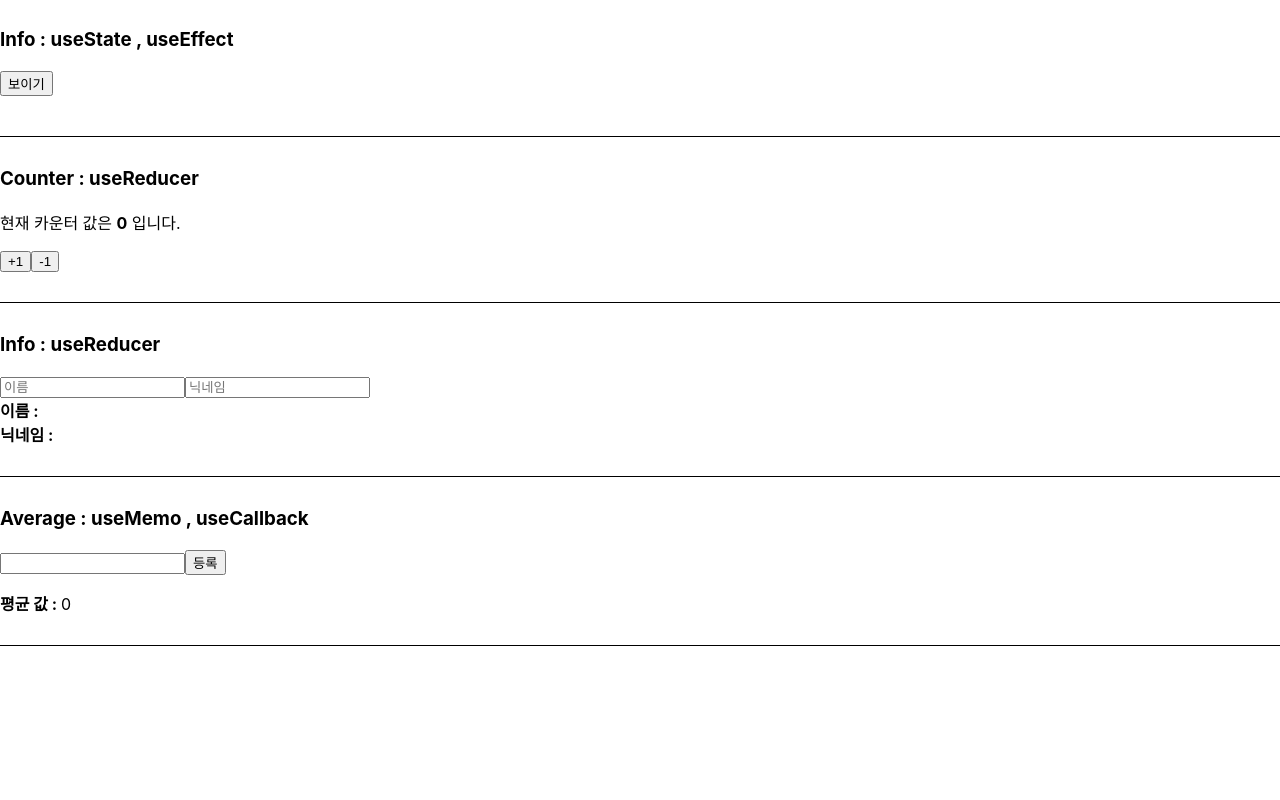
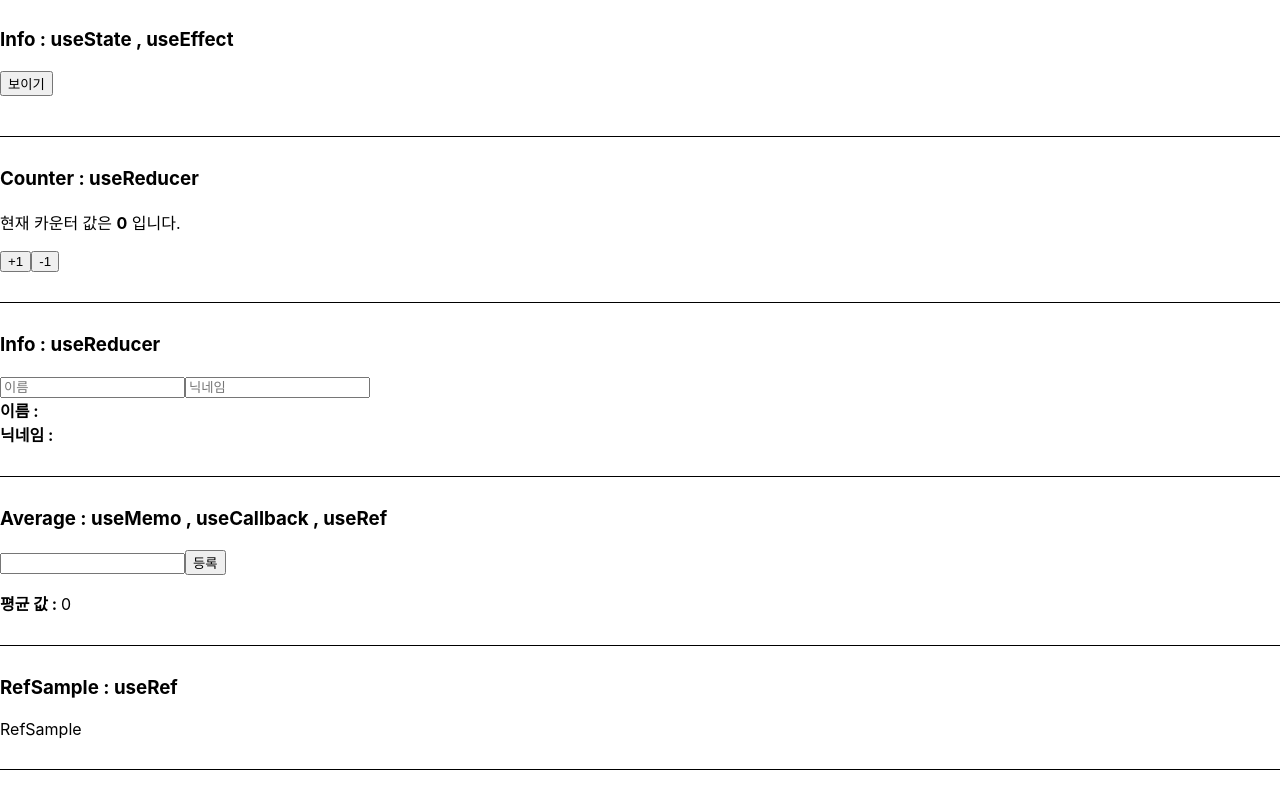
Before and after one commit to mndangee/react-study, a React (Create React App) app: page / in a window 1280 px wide. Shown: the part 223-1023 px from the top of the page. Before the commit the page ends 899 px from the top, so only its background shows below. Built offline with nearby package versions, Linux system fonts and the light colour scheme.

Commit message:
Hooks tutorial: useRef

```diff
--- a/src/component/hooks/Average.js
+++ b/src/component/hooks/Average.js
@@ -1,4 +1,4 @@
-import React, { useMemo, useState, useCallback } from 'react';
+import React, { useMemo, useState, useCallback, useRef } from 'react';
 
 const getAverage = number => {
   console.log('평균값 계산 중...');
@@ -11,6 +11,7 @@ const getAverage = number => {
 const Average = () => {
   const [list, setList] = useState([]);
   const [number, setNumber] = useState('');
+  const inputEl = useRef(null);
 
   // const onChange = e => {
   //   setNumber(e.target.value);
@@ -30,13 +31,14 @@ const Average = () => {
     const nextList = list.concat(parseInt(number));
     setList(nextList);
     setNumber('');
+    inputEl.current.focus(); // 등록 버튼 클릭 시 input에 포커스 맞춰짐
   }, [number, list]); // number 혹인 list가 바뀌었을때만 함수 생성
 
   const avg = useMemo(() => getAverage(list), [list]); // 인풋 내용이 수정될 때도 getAverage 함수가 호출 되기 때문에 작성
 
   return (
     <div>
-      <input value={number} onChange={onChange} />
+      <input value={number} onChange={onChange} ref={inputEl} />
       <button onClick={onInsert}>등록</button>
       <ul>
         {list.map((value, index) => (
--- /dev/null
+++ b/src/component/hooks/RefSample.js
@@ -0,0 +1,15 @@
+import React, { useRef } from 'react';
+
+const RefSample = () => {
+  const id = useRef(1);
+  const setId = n => {
+    id.current = n;
+  };
+  const printId = () => {
+    console.log(id.current);
+  };
+
+  return <div>RefSample</div>;
+};
+
+export default RefSample;
--- a/src/pages/HookIndex.js
+++ b/src/pages/HookIndex.js
@@ -4,6 +4,7 @@ import Counter from '../component/hooks/Counter';
 import Info from '../component/hooks/Info';
 import ReducerCounter from '../component/hooks/ReducerCounter';
 import ReducerInfo from '../component/hooks/ReducerInfo';
+import RefSample from '../component/hooks/RefSample';
 
 const HookIndex = () => {
   const [visible, setVisible] = useState(false); // info 컴포넌트의 가시성을 바꿈
@@ -72,9 +73,20 @@ const HookIndex = () => {
         }}
       >
         <h3 style={{ marginBottom: '20px' }}>
-          Average : useMemo , useCallback
+          Average : useMemo , useCallback , useRef
         </h3>
         <Average />
+      </div>
+
+      <div
+        style={{
+          borderBottom: '1px solid #000',
+          marginBottom: '30px',
+          paddingBottom: '30px',
+        }}
+      >
+        <h3 style={{ marginBottom: '20px' }}>RefSample : useRef</h3>
+        <RefSample />
       </div>
     </>
   );
```
